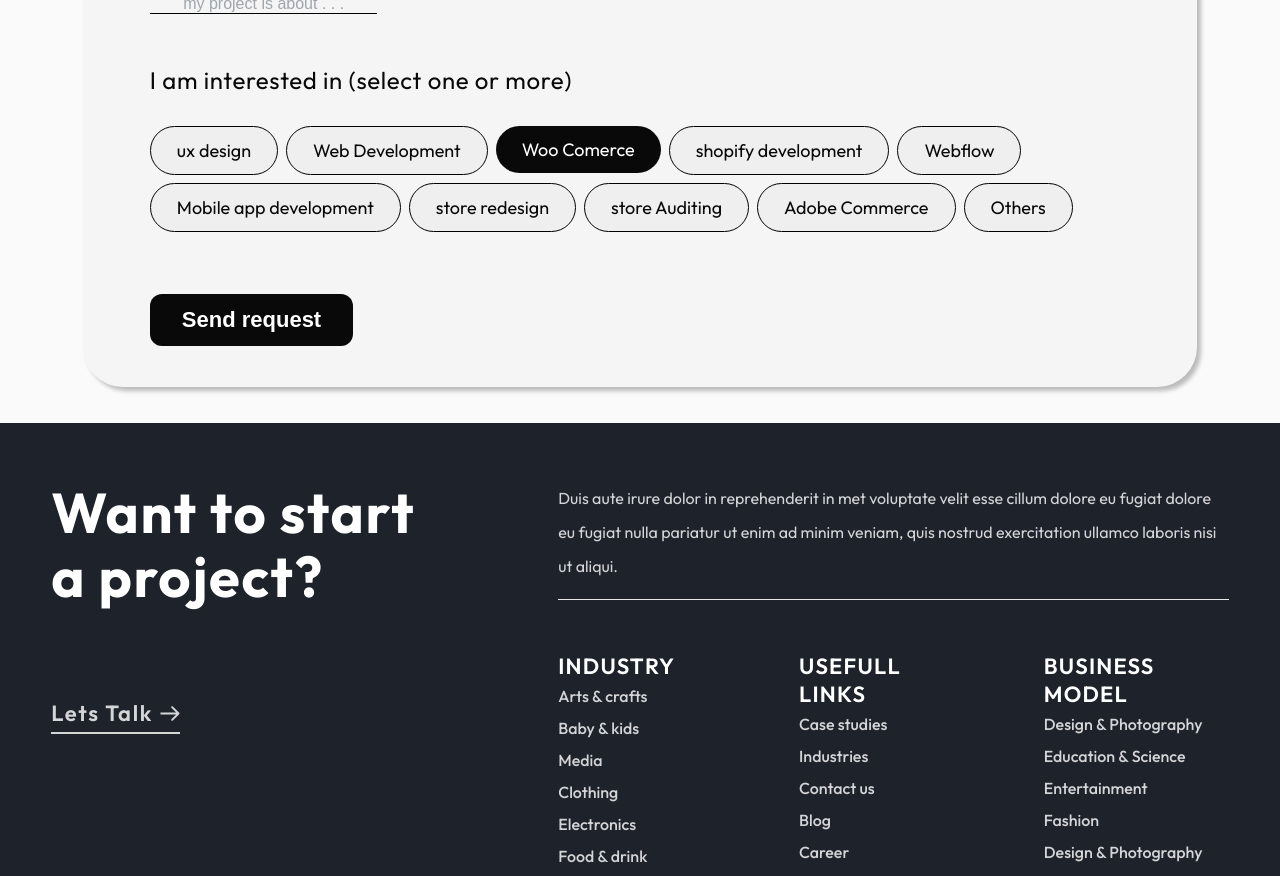
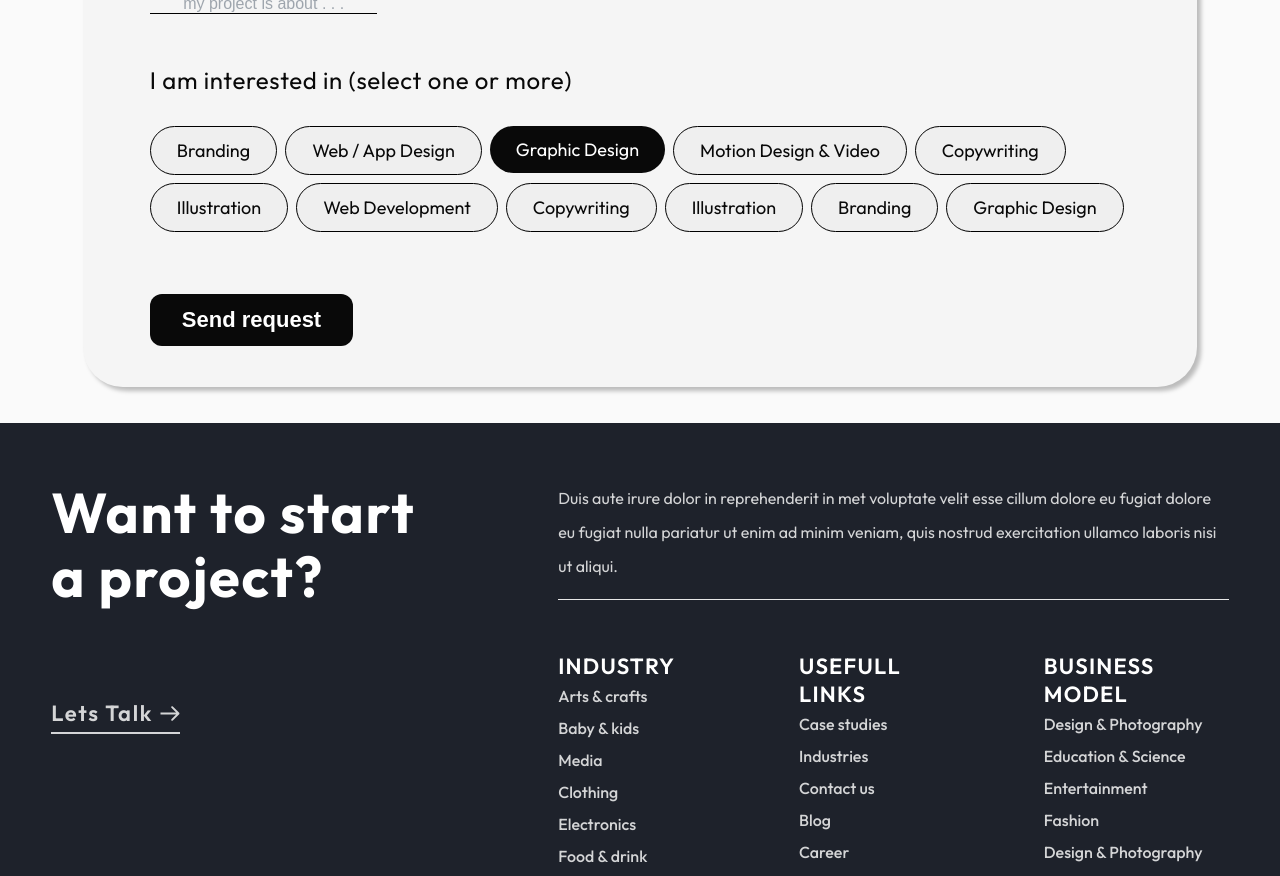
Before and after one commit to ahswathi/gcv2, a Next.js app: page /games in a window 1280 px wide. Shown: the part 5280-6156 px from the top of the page. Built offline with nearby package versions, Linux system fonts and the light colour scheme.

Commit message:
cta form

```diff
--- a/src/app/components/ctaform/ctaform.jsx
+++ b/src/app/components/ctaform/ctaform.jsx
@@ -21,20 +21,37 @@ const Ctaform = () => {
           <span>I am interested in (select one or more)</span><br/><br/>
         </div>
         <div  className={styles.options}>
-                <div className={styles.spanbtn}>ux design</div>
+            <div className={styles.spanbtn}>Branding</div>
+            <div className={styles.spanbtn}>Web / App Design</div>
+            <div className={styles.spanbtnactive}>Graphic Design</div>
+            <div className={styles.spanbtn}>Motion Design & Video</div>
+            <div className={styles.spanbtn}>Copywriting</div>
+            <div className={styles.spanbtn}>Illustration</div>
             <div className={styles.spanbtn}>Web Development</div>
-                <div className={styles.spanbtnactive}>Woo Comerce</div>
-                <div className={styles.spanbtn}>shopify development</div>
-                <div className={styles.spanbtn}>Webflow</div>
-                <div className={styles.spanbtn}>Mobile app development</div>
-                <div className={styles.spanbtn}>store redesign</div>
-                <div className={styles.spanbtn}>store Auditing</div>
-                <div className={styles.spanbtn}>Adobe Commerce</div>
-                <div className={styles.spanbtn}>Others</div>
+            <div className={styles.spanbtn}>Copywriting</div>
+            <div className={styles.spanbtn}>Illustration</div>
+            <div className={styles.spanbtn}>Branding</div>
+            <div className={styles.spanbtn}>Graphic Design</div>
         </div>
             <div  className={styles.request}><button className={styles.requestbtn}>Send request</button></div>
     </div>
     <div className={styles.formmob}>
+    <div className={styles.inputs}>
+          <span>Hello! My name is</span> <input type='text' className={styles.custominput} value='enter your name here'/>  <span>and I want to discuss a potential project. </span> <br/>
+          <span> You can email me at </span>  <input type='text' className={styles.custominput} value='your@email.com '/>  <span>or reach me on</span>
+          <input type='text' className={styles.custominput} value=' #your phone'/> <br/>
+          <span>Here are some details about my project:</span> <br/>
+          <div><input type='text' className={styles.custominput}  value='   my project is about . . . '/></div><br/>
+          <span>I am interested in (select one or more)</span><br/>
+        </div>
+        <div  className={styles.options}>
+            <div className={styles.spanbtn}>Branding</div> <div className={styles.spanbtn}>Web / App Design</div>
+            <div className={styles.spanbtnactive}>Graphic Design</div> <div className={styles.spanbtn}>Motion Design & Video</div>
+            <div className={styles.spanbtn}>Copywriting</div>
+            <div className={styles.spanbtn}>Illustration</div>
+            <div className={styles.spanbtn}>Web Development</div>  <div className={styles.spanbtn}>Copywriting</div> <div className={styles.spanbtn}>Illustration</div>
+            <div className={styles.spanbtn}>Branding</div> <div className={styles.spanbtn}>Graphic Design</div>
+        </div>
             <div  className={styles.request}><button className={styles.requestbtn}>Send request</button></div>
       </div>
 </div>
```
Lines whose indentation alone changed are shown as unchanged.
